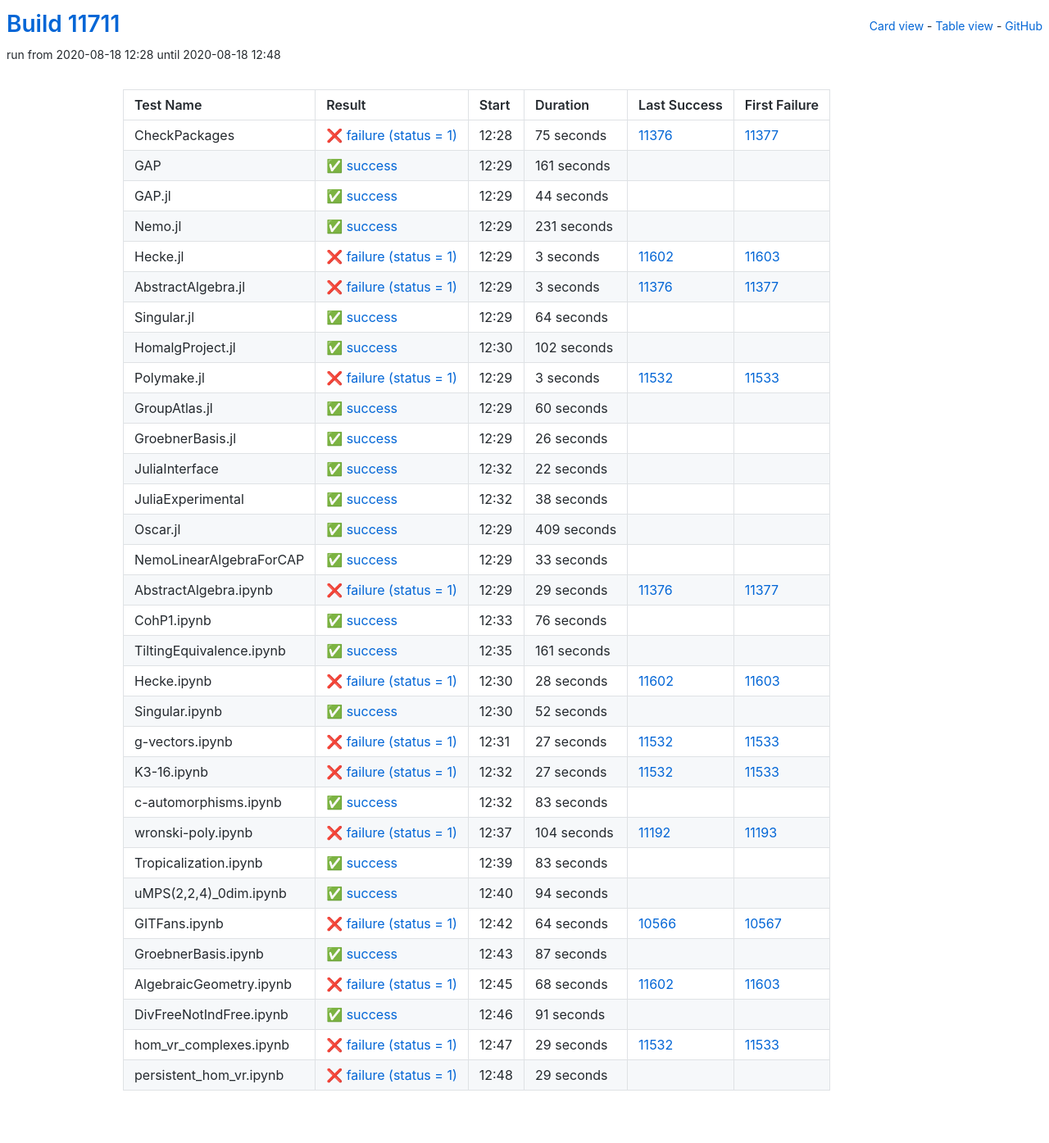
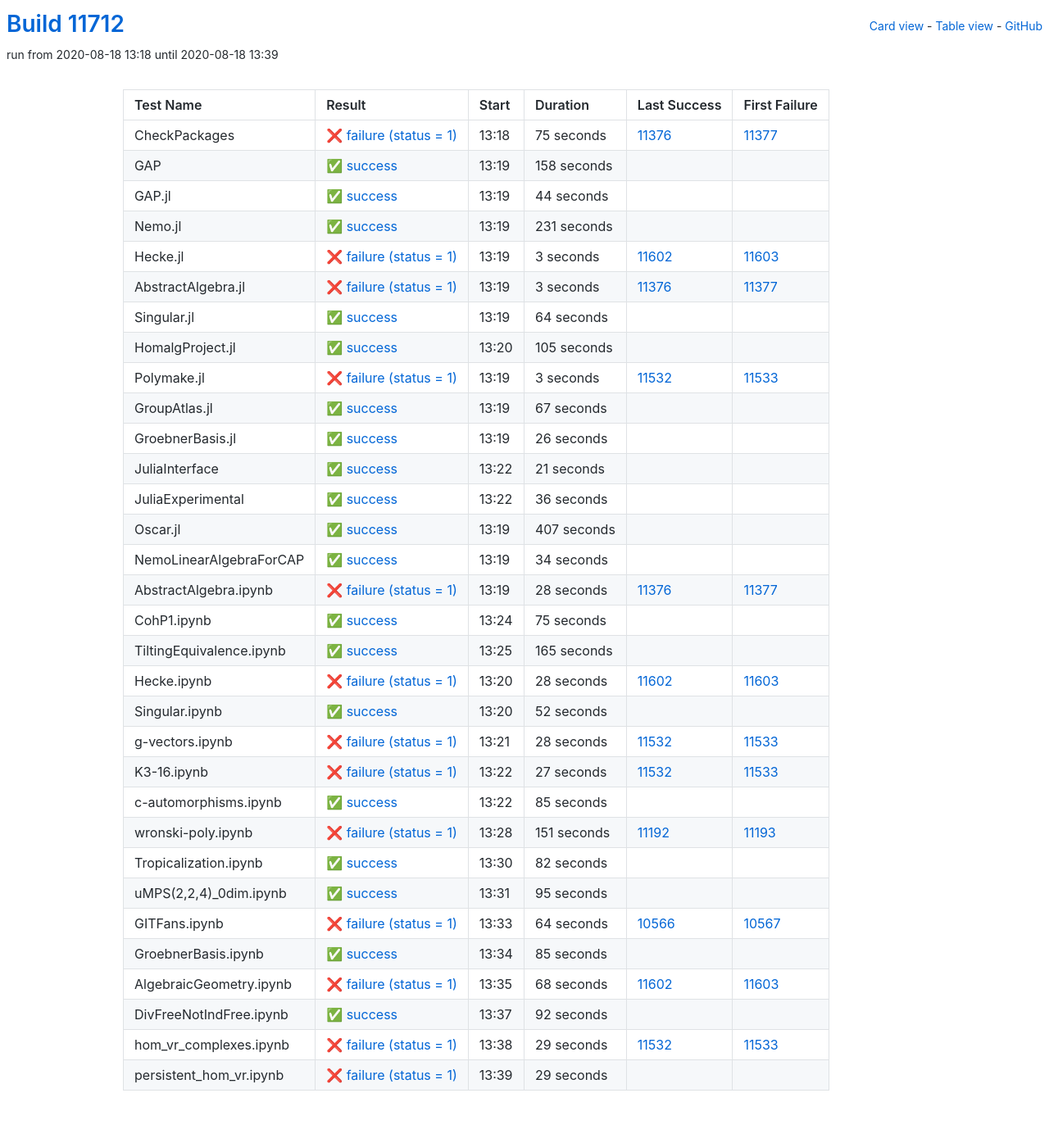
Before and after one commit to oscar-system/oscar-ci-status, a Jekyll site: the page built from table.html, in a window 1280 px wide. Shown: the whole page at 82% size. Built offline with Jekyll 4.4.1, drawn with Linux system fonts in a browser that asks for light colours.

Commit message:
Build #11712

```diff
--- a/_data/ci.yml
+++ b/_data/ci.yml
@@ -1,6 +1,6 @@
 ---
-build: 11711
-build_url: https://oscarci.mathematik.uni-kl.de/job/oscar/11711/
+build: 11712
+build_url: https://oscarci.mathematik.uni-kl.de/job/oscar/11712/
 job: oscar
 organization: oscar-system
 repo: oscar-ci-status
@@ -8,8 +8,8 @@
 tests:
 - name: CheckPackages
   id: checkpackages
-  log: https://oscarci.mathematik.uni-kl.de/job/oscar/11711/artifact/logs/build-11711/CheckPackages.log
-  start: 2020-08-18 12:28
+  log: https://oscarci.mathematik.uni-kl.de/job/oscar/11712/artifact/logs/build-11712/CheckPackages.log
+  start: 2020-08-18 13:18
   success: false
   exitcode: 1
   status: failure
@@ -20,20 +20,20 @@
   first_failure_url: https://oscarci.mathematik.uni-kl.de/job/oscar/11377/
 - name: GAP
   id: gap
-  log: https://oscarci.mathematik.uni-kl.de/job/oscar/11711/artifact/logs/build-11711/GAP.log
-  start: 2020-08-18 12:29
+  log: https://oscarci.mathematik.uni-kl.de/job/oscar/11712/artifact/logs/build-11712/GAP.log
+  start: 2020-08-18 13:19
   success: true
   exitcode: 0
   status: success
-  duration: 161
+  duration: 158
   last_success: false
   last_success_url:
   first_failure: false
   first_failure_url:
 - name: GAP.jl
   id: gap-jl
-  log: https://oscarci.mathematik.uni-kl.de/job/oscar/11711/artifact/logs/build-11711/GAP.jl.log
-  start: 2020-08-18 12:29
+  log: https://oscarci.mathematik.uni-kl.de/job/oscar/11712/artifact/logs/build-11712/GAP.jl.log
+  start: 2020-08-18 13:19
   success: true
   exitcode: 0
   status: success
@@ -44,8 +44,8 @@
   first_failure_url:
 - name: Nemo.jl
   id: nemo-jl
-  log: https://oscarci.mathematik.uni-kl.de/job/oscar/11711/artifact/logs/build-11711/Nemo.jl.log
-  start: 2020-08-18 12:29
+  log: https://oscarci.mathematik.uni-kl.de/job/oscar/11712/artifact/logs/build-11712/Nemo.jl.log
+  start: 2020-08-18 13:19
   success: true
   exitcode: 0
   status: success
@@ -56,8 +56,8 @@
   first_failure_url:
 - name: Hecke.jl
   id: hecke-jl
-  log: https://oscarci.mathematik.uni-kl.de/job/oscar/11711/artifact/logs/build-11711/Hecke.jl.log
-  start: 2020-08-18 12:29
+  log: https://oscarci.mathematik.uni-kl.de/job/oscar/11712/artifact/logs/build-11712/Hecke.jl.log
+  start: 2020-08-18 13:19
   success: false
   exitcode: 1
   status: failure
@@ -68,8 +68,8 @@
   first_failure_url: https://oscarci.mathematik.uni-kl.de/job/oscar/11603/
 - name: AbstractAlgebra.jl
   id: abstractalgebra-jl
-  log: https://oscarci.mathematik.uni-kl.de/job/oscar/11711/artifact/logs/build-11711/AbstractAlgebra.jl.log
-  start: 2020-08-18 12:29
+  log: https://oscarci.mathematik.uni-kl.de/job/oscar/11712/artifact/logs/build-11712/AbstractAlgebra.jl.log
+  start: 2020-08-18 13:19
   success: false
   exitcode: 1
   status: failure
@@ -80,8 +80,8 @@
   first_failure_url: https://oscarci.mathematik.uni-kl.de/job/oscar/11377/
 - name: Singular.jl
   id: singular-jl
-  log: https://oscarci.mathematik.uni-kl.de/job/oscar/11711/artifact/logs/build-11711/Singular.jl.log
-  start: 2020-08-18 12:29
+  log: https://oscarci.mathematik.uni-kl.de/job/oscar/11712/artifact/logs/build-11712/Singular.jl.log
+  start: 2020-08-18 13:19
   success: true
   exitcode: 0
   status: success
@@ -92,20 +92,20 @@
   first_failure_url:
 - name: HomalgProject.jl
   id: homalgproject-jl
-  log: https://oscarci.mathematik.uni-kl.de/job/oscar/11711/artifact/logs/build-11711/HomalgProject.jl.log
-  start: 2020-08-18 12:30
+  log: https://oscarci.mathematik.uni-kl.de/job/oscar/11712/artifact/logs/build-11712/HomalgProject.jl.log
+  start: 2020-08-18 13:20
   success: true
   exitcode: 0
   status: success
-  duration: 102
+  duration: 105
   last_success: false
   last_success_url:
   first_failure: false
   first_failure_url:
 - name: Polymake.jl
   id: polymake-jl
-  log: https://oscarci.mathematik.uni-kl.de/job/oscar/11711/artifact/logs/build-11711/Polymake.jl.log
-  start: 2020-08-18 12:29
+  log: https://oscarci.mathematik.uni-kl.de/job/oscar/11712/artifact/logs/build-11712/Polymake.jl.log
+  start: 2020-08-18 13:19
   success: false
   exitcode: 1
   status: failure
@@ -116,20 +116,20 @@
   first_failure_url: https://oscarci.mathematik.uni-kl.de/job/oscar/11533/
 - name: GroupAtlas.jl
   id: groupatlas-jl
-  log: https://oscarci.mathematik.uni-kl.de/job/oscar/11711/artifact/logs/build-11711/GroupAtlas.jl.log
-  start: 2020-08-18 12:29
+  log: https://oscarci.mathematik.uni-kl.de/job/oscar/11712/artifact/logs/build-11712/GroupAtlas.jl.log
+  start: 2020-08-18 13:19
   success: true
   exitcode: 0
   status: success
-  duration: 60
+  duration: 67
   last_success: false
   last_success_url:
   first_failure: false
   first_failure_url:
 - name: GroebnerBasis.jl
   id: groebnerbasis-jl
-  log: https://oscarci.mathematik.uni-kl.de/job/oscar/11711/artifact/logs/build-11711/GroebnerBasis.jl.log
-  start: 2020-08-18 12:29
+  log: https://oscarci.mathematik.uni-kl.de/job/oscar/11712/artifact/logs/build-11712/GroebnerBasis.jl.log
+  start: 2020-08-18 13:19
   success: true
   exitcode: 0
   status: success
@@ -140,92 +140,92 @@
   first_failure_url:
 - name: JuliaInterface
   id: juliainterface
-  log: https://oscarci.mathematik.uni-kl.de/job/oscar/11711/artifact/logs/build-11711/JuliaInterface.log
-  start: 2020-08-18 12:32
+  log: https://oscarci.mathematik.uni-kl.de/job/oscar/11712/artifact/logs/build-11712/JuliaInterface.log
+  start: 2020-08-18 13:22
   success: true
   exitcode: 0
   status: success
-  duration: 22
+  duration: 21
   last_success: false
   last_success_url:
   first_failure: false
   first_failure_url:
 - name: JuliaExperimental
   id: juliaexperimental
-  log: https://oscarci.mathematik.uni-kl.de/job/oscar/11711/artifact/logs/build-11711/JuliaExperimental.log
-  start: 2020-08-18 12:32
+  log: https://oscarci.mathematik.uni-kl.de/job/oscar/11712/artifact/logs/build-11712/JuliaExperimental.log
+  start: 2020-08-18 13:22
   success: true
   exitcode: 0
   status: success
-  duration: 38
+  duration: 36
   last_success: false
   last_success_url:
   first_failure: false
   first_failure_url:
 - name: Oscar.jl
   id: oscar-jl
-  log: https://oscarci.mathematik.uni-kl.de/job/oscar/11711/artifact/logs/build-11711/Oscar.jl.log
-  start: 2020-08-18 12:29
+  log: https://oscarci.mathematik.uni-kl.de/job/oscar/11712/artifact/logs/build-11712/Oscar.jl.log
+  start: 2020-08-18 13:19
   success: true
   exitcode: 0
   status: success
-  duration: 409
+  duration: 407
   last_success: false
   last_success_url:
   first_failure: false
   first_failure_url:
 - name: NemoLinearAlgebraForCAP
   id: nemolinearalgebraforcap
-  log: https://oscarci.mathematik.uni-kl.de/job/oscar/11711/artifact/logs/build-11711/NemoLinearAlgebraForCAP.log
-  start: 2020-08-18 12:29
+  log: https://oscarci.mathematik.uni-kl.de/job/oscar/11712/artifact/logs/build-11712/NemoLinearAlgebraForCAP.log
+  start: 2020-08-18 13:19
   success: true
   exitcode: 0
   status: success
-  duration: 33
+  duration: 34
   last_success: false
   last_success_url:
   first_failure: false
   first_failure_url:
 - name: AbstractAlgebra.ipynb
   id: abstractalgebra-ipynb
-  log: https://oscarci.mathematik.uni-kl.de/job/oscar/11711/artifact/logs/build-11711/AbstractAlgebra.ipynb.log
-  start: 2020-08-18 12:29
+  log: https://oscarci.mathematik.uni-kl.de/job/oscar/11712/artifact/logs/build-11712/AbstractAlgebra.ipynb.log
+  start: 2020-08-18 13:19
   success: false
   exitcode: 1
   status: failure
-  duration: 29
+  duration: 28
   last_success: 11376
   last_success_url: https://oscarci.mathematik.uni-kl.de/job/oscar/11376/
   first_failure: 11377
   first_failure_url: https://oscarci.mathematik.uni-kl.de/job/oscar/11377/
 - name: CohP1.ipynb
   id: cohp1-ipynb
-  log: https://oscarci.mathematik.uni-kl.de/job/oscar/11711/artifact/logs/build-11711/CohP1.ipynb.log
-  start: 2020-08-18 12:33
+  log: https://oscarci.mathematik.uni-kl.de/job/oscar/11712/artifact/logs/build-11712/CohP1.ipynb.log
+  start: 2020-08-18 13:24
   success: true
   exitcode: 0
   status: success
-  duration: 76
+  duration: 75
   last_success: false
   last_success_url:
   first_failure: false
   first_failure_url:
 - name: TiltingEquivalence.ipynb
   id: tiltingequivalence-ipynb
-  log: https://oscarci.mathematik.uni-kl.de/job/oscar/11711/artifact/logs/build-11711/TiltingEquivalence.ipynb.log
-  start: 2020-08-18 12:35
+  log: https://oscarci.mathematik.uni-kl.de/job/oscar/11712/artifact/logs/build-11712/TiltingEquivalence.ipynb.log
+  start: 2020-08-18 13:25
   success: true
   exitcode: 0
   status: success
-  duration: 161
+  duration: 165
   last_success: false
   last_success_url:
   first_failure: false
   first_failure_url:
 - name: Hecke.ipynb
   id: hecke-ipynb
-  log: https://oscarci.mathematik.uni-kl.de/job/oscar/11711/artifact/logs/build-11711/Hecke.ipynb.log
-  start: 2020-08-18 12:30
+  log: https://oscarci.mathematik.uni-kl.de/job/oscar/11712/artifact/logs/build-11712/Hecke.ipynb.log
+  start: 2020-08-18 13:20
   success: false
   exitcode: 1
   status: failure
@@ -236,8 +236,8 @@
   first_failure_url: https://oscarci.mathematik.uni-kl.de/job/oscar/11603/
 - name: Singular.ipynb
   id: singular-ipynb
-  log: https://oscarci.mathematik.uni-kl.de/job/oscar/11711/artifact/logs/build-11711/Singular.ipynb.log
-  start: 2020-08-18 12:30
+  log: https://oscarci.mathematik.uni-kl.de/job/oscar/11712/artifact/logs/build-11712/Singular.ipynb.log
+  start: 2020-08-18 13:20
   success: true
   exitcode: 0
   status: success
@@ -248,20 +248,20 @@
   first_failure_url:
 - name: g-vectors.ipynb
   id: g-vectors-ipynb
-  log: https://oscarci.mathematik.uni-kl.de/job/oscar/11711/artifact/logs/build-11711/g-vectors.ipynb.log
-  start: 2020-08-18 12:31
+  log: https://oscarci.mathematik.uni-kl.de/job/oscar/11712/artifact/logs/build-11712/g-vectors.ipynb.log
+  start: 2020-08-18 13:21
   success: false
   exitcode: 1
   status: failure
-  duration: 27
+  duration: 28
   last_success: 11532
   last_success_url: https://oscarci.mathematik.uni-kl.de/job/oscar/11532/
   first_failure: 11533
   first_failure_url: https://oscarci.mathematik.uni-kl.de/job/oscar/11533/
 - name: K3-16.ipynb
   id: k3-16-ipynb
-  log: https://oscarci.mathematik.uni-kl.de/job/oscar/11711/artifact/logs/build-11711/K3-16.ipynb.log
-  start: 2020-08-18 12:32
+  log: https://oscarci.mathematik.uni-kl.de/job/oscar/11712/artifact/logs/build-11712/K3-16.ipynb.log
+  start: 2020-08-18 13:22
   success: false
   exitcode: 1
   status: failure
@@ -272,56 +272,56 @@
   first_failure_url: https://oscarci.mathematik.uni-kl.de/job/oscar/11533/
 - name: c-automorphisms.ipynb
   id: c-automorphisms-ipynb
-  log: https://oscarci.mathematik.uni-kl.de/job/oscar/11711/artifact/logs/build-11711/c-automorphisms.ipynb.log
-  start: 2020-08-18 12:32
+  log: https://oscarci.mathematik.uni-kl.de/job/oscar/11712/artifact/logs/build-11712/c-automorphisms.ipynb.log
+  start: 2020-08-18 13:22
   success: true
   exitcode: 0
   status: success
-  duration: 83
+  duration: 85
   last_success: false
   last_success_url:
   first_failure: false
   first_failure_url:
 - name: wronski-poly.ipynb
   id: wronski-poly-ipynb
-  log: https://oscarci.mathematik.uni-kl.de/job/oscar/11711/artifact/logs/build-11711/wronski-poly.ipynb.log
-  start: 2020-08-18 12:37
+  log: https://oscarci.mathematik.uni-kl.de/job/oscar/11712/artifact/logs/build-11712/wronski-poly.ipynb.log
+  start: 2020-08-18 13:28
   success: false
   exitcode: 1
   status: failure
-  duration: 104
+  duration: 151
   last_success: 11192
   last_success_url: https://oscarci.mathematik.uni-kl.de/job/oscar/11192/
   first_failure: 11193
   first_failure_url: https://oscarci.mathematik.uni-kl.de/job/oscar/11193/
 - name: Tropicalization.ipynb
   id: tropicalization-ipynb
-  log: https://oscarci.mathematik.uni-kl.de/job/oscar/11711/artifact/logs/build-11711/Tropicalization.ipynb.log
-  start: 2020-08-18 12:39
+  log: https://oscarci.mathematik.uni-kl.de/job/oscar/11712/artifact/logs/build-11712/Tropicalization.ipynb.log
+  start: 2020-08-18 13:30
   success: true
   exitcode: 0
   status: success
-  duration: 83
+  duration: 82
   last_success: false
   last_success_url:
   first_failure: false
   first_failure_url:
 - name: uMPS(2,2,4)_0dim.ipynb
   id: umps-2-2-4-0dim-ipynb
-  log: https://oscarci.mathematik.uni-kl.de/job/oscar/11711/artifact/logs/build-11711/uMPS-2-2-4-_0dim.ipynb.log
-  start: 2020-08-18 12:40
+  log: https://oscarci.mathematik.uni-kl.de/job/oscar/11712/artifact/logs/build-11712/uMPS-2-2-4-_0dim.ipynb.log
+  start: 2020-08-18 13:31
   success: true
   exitcode: 0
   status: success
-  duration: 94
+  duration: 95
   last_success: false
   last_success_url:
   first_failure: false
   first_failure_url:
 - name: GITFans.ipynb
   id: gitfans-ipynb
-  log: https://oscarci.mathematik.uni-kl.de/job/oscar/11711/artifact/logs/build-11711/GITFans.ipynb.log
-  start: 2020-08-18 12:42
+  log: https://oscarci.mathematik.uni-kl.de/job/oscar/11712/artifact/logs/build-11712/GITFans.ipynb.log
+  start: 2020-08-18 13:33
   success: false
   exitcode: 1
   status: failure
@@ -332,20 +332,20 @@
   first_failure_url: https://oscarci.mathematik.uni-kl.de/job/oscar/10567/
 - name: GroebnerBasis.ipynb
   id: groebnerbasis-ipynb
-  log: https://oscarci.mathematik.uni-kl.de/job/oscar/11711/artifact/logs/build-11711/GroebnerBasis.ipynb.log
-  start: 2020-08-18 12:43
+  log: https://oscarci.mathematik.uni-kl.de/job/oscar/11712/artifact/logs/build-11712/GroebnerBasis.ipynb.log
+  start: 2020-08-18 13:34
   success: true
   exitcode: 0
   status: success
-  duration: 87
+  duration: 85
   last_success: false
   last_success_url:
   first_failure: false
   first_failure_url:
 - name: AlgebraicGeometry.ipynb
   id: algebraicgeometry-ipynb
-  log: https://oscarci.mathematik.uni-kl.de/job/oscar/11711/artifact/logs/build-11711/AlgebraicGeometry.ipynb.log
-  start: 2020-08-18 12:45
+  log: https://oscarci.mathematik.uni-kl.de/job/oscar/11712/artifact/logs/build-11712/AlgebraicGeometry.ipynb.log
+  start: 2020-08-18 13:35
   success: false
   exitcode: 1
   status: failure
@@ -356,20 +356,20 @@
   first_failure_url: https://oscarci.mathematik.uni-kl.de/job/oscar/11603/
 - name: DivFreeNotIndFree.ipynb
   id: divfreenotindfree-ipynb
-  log: https://oscarci.mathematik.uni-kl.de/job/oscar/11711/artifact/logs/build-11711/DivFreeNotIndFree.ipynb.log
-  start: 2020-08-18 12:46
+  log: https://oscarci.mathematik.uni-kl.de/job/oscar/11712/artifact/logs/build-11712/DivFreeNotIndFree.ipynb.log
+  start: 2020-08-18 13:37
   success: true
   exitcode: 0
   status: success
-  duration: 91
+  duration: 92
   last_success: false
   last_success_url:
   first_failure: false
   first_failure_url:
 - name: hom_vr_complexes.ipynb
   id: hom-vr-complexes-ipynb
-  log: https://oscarci.mathematik.uni-kl.de/job/oscar/11711/artifact/logs/build-11711/hom_vr_complexes.ipynb.log
-  start: 2020-08-18 12:47
+  log: https://oscarci.mathematik.uni-kl.de/job/oscar/11712/artifact/logs/build-11712/hom_vr_complexes.ipynb.log
+  start: 2020-08-18 13:38
   success: false
   exitcode: 1
   status: failure
@@ -380,8 +380,8 @@
   first_failure_url: https://oscarci.mathematik.uni-kl.de/job/oscar/11533/
 - name: persistent_hom_vr.ipynb
   id: persistent-hom-vr-ipynb
-  log: https://oscarci.mathematik.uni-kl.de/job/oscar/11711/artifact/logs/build-11711/persistent_hom_vr.ipynb.log
-  start: 2020-08-18 12:48
+  log: https://oscarci.mathematik.uni-kl.de/job/oscar/11712/artifact/logs/build-11712/persistent_hom_vr.ipynb.log
+  start: 2020-08-18 13:39
   success: false
   exitcode: 1
   status: failure
```
Also changed, not shown: README.md.
